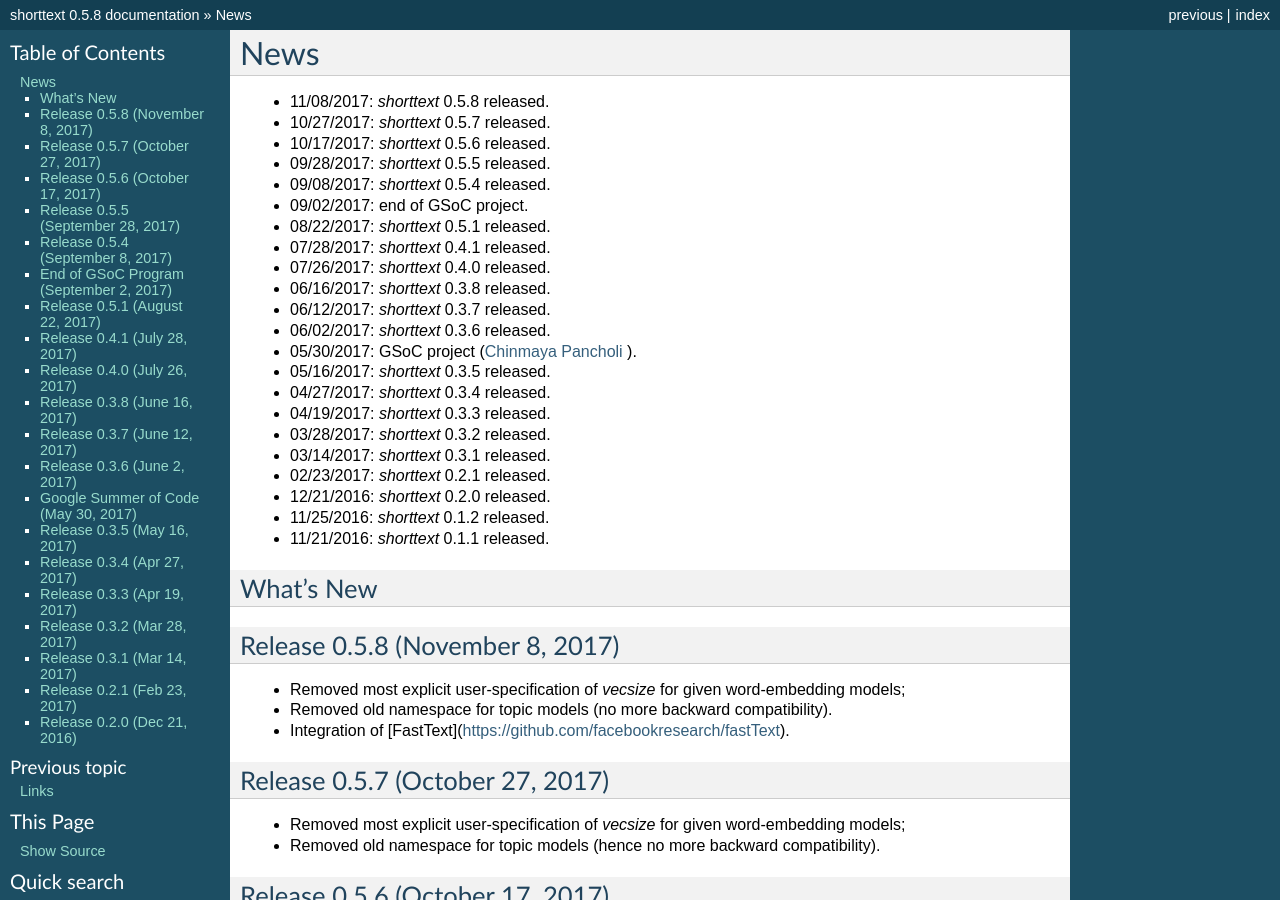
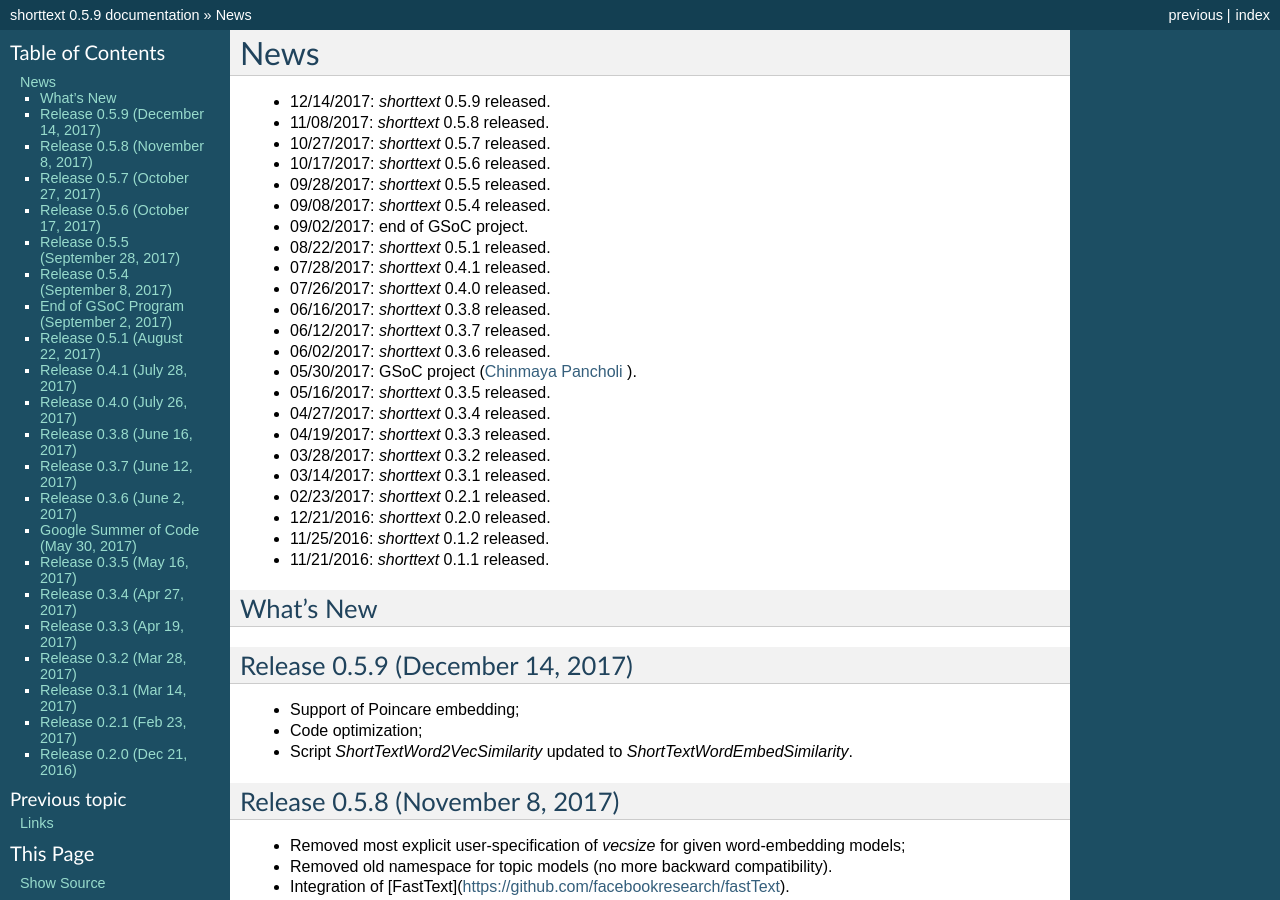
Before and after one commit to stephenhky/PyShortTextCategorization, a Sphinx documentation site: the page built from docs/news.rst, in a window 1280 px wide and 900 px high. Built offline with Sphinx 7.4.7, drawn with Linux system fonts in a browser that asks for light colours; some of the changed text lies outside the part shown.

Commit message:
releasing 0.5.9

```diff
--- a/apidocs/source/conf.py
+++ b/apidocs/source/conf.py
@@ -60,7 +60,7 @@
 # The short X.Y version.
 version = '0.5'
 # The full version, including alpha/beta/rc tags.
-release = '0.5.8'
+release = '0.5.9'
 
 # The language for content autogenerated by Sphinx. Refer to documentation
 # for a list of supported languages.
--- a/docs/conf.py
+++ b/docs/conf.py
@@ -61,7 +61,7 @@
 # The short X.Y version.
 version = u'0.5'
 # The full version, including alpha/beta/rc tags.
-release = u'0.5.8'
+release = u'0.5.9'
 
 # The language for content autogenerated by Sphinx. Refer to documentation
 # for a list of supported languages.
--- a/docs/news.rst
+++ b/docs/news.rst
@@ -1,6 +1,7 @@
 News
 ====
 
+* 12/14/2017: `shorttext` 0.5.9 released.
 * 11/08/2017: `shorttext` 0.5.8 released.
 * 10/27/2017: `shorttext` 0.5.7 released.
 * 10/17/2017: `shorttext` 0.5.6 released.
@@ -27,6 +28,13 @@
 
 What's New
 ----------
+
+Release 0.5.9 (December 14, 2017)
+---------------------------------
+
+* Support of Poincare embedding;
+* Code optimization;
+* Script `ShortTextWord2VecSimilarity` updated to `ShortTextWordEmbedSimilarity`.
 
 Release 0.5.8 (November 8, 2017)
 ---------------------------------
```
Also changed, not shown: README.md (+1 -0 lines), UPCOMING.md (+0 -4 lines), 1 other file.
